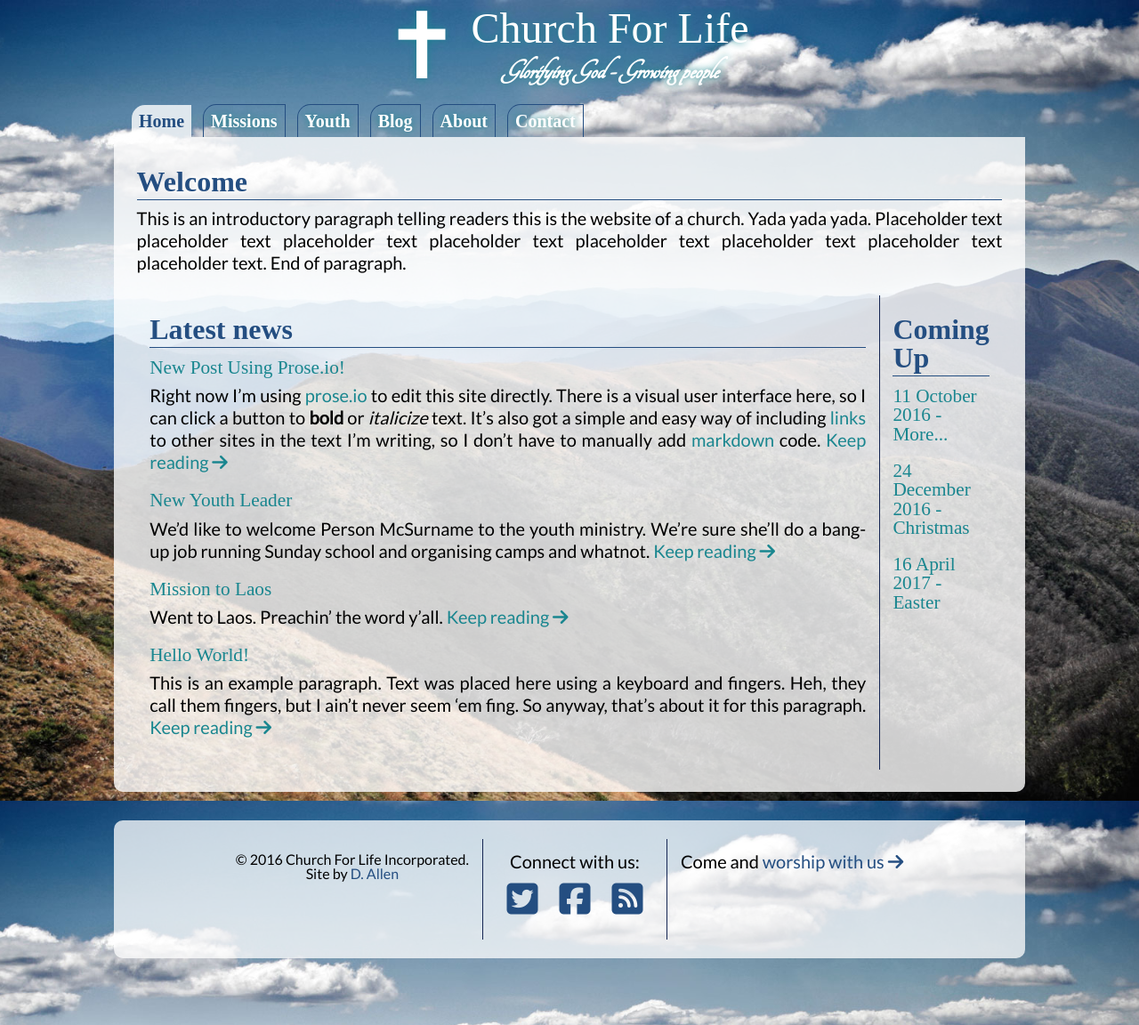
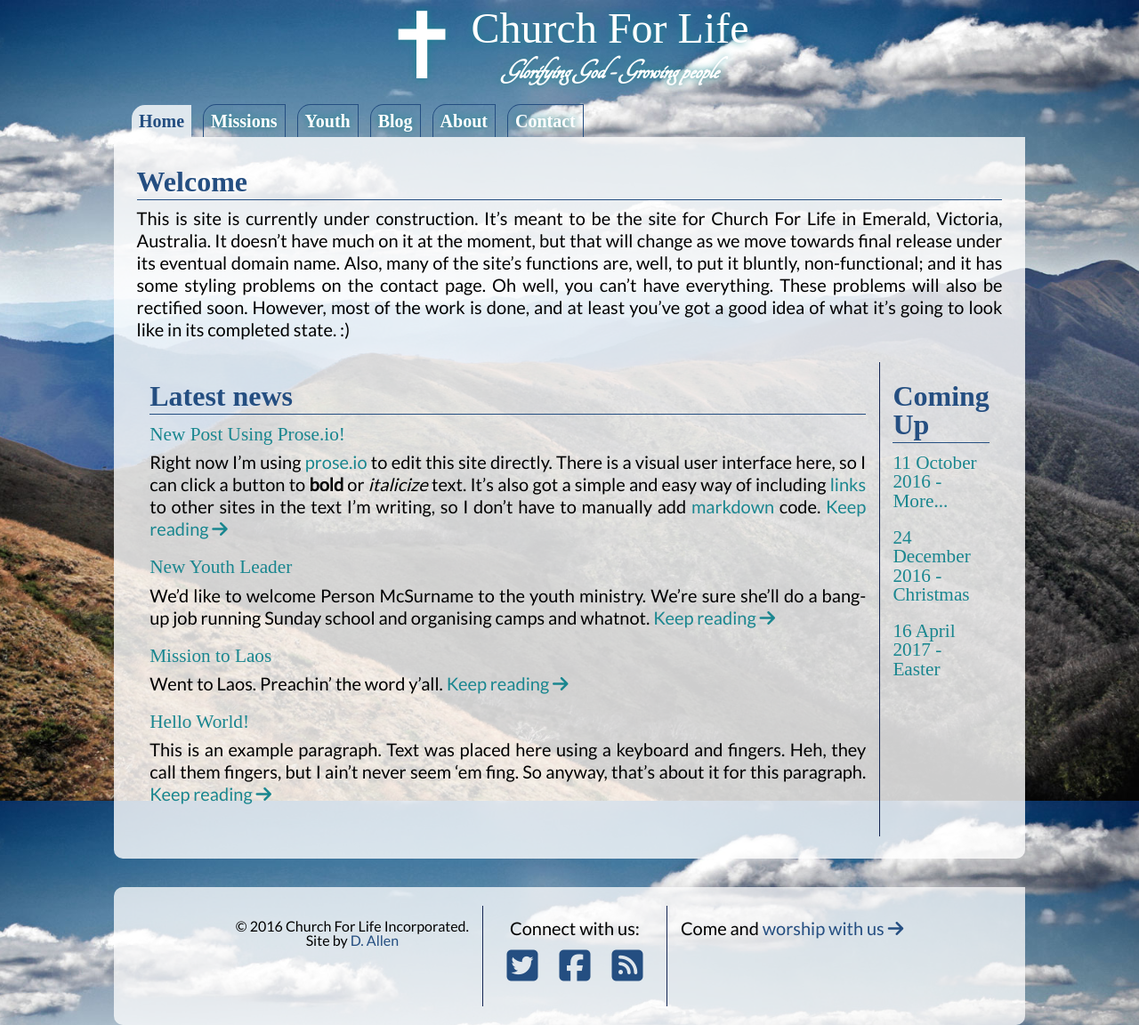
Before and after one commit to churchforlife/churchforlife.github.io, a Jekyll site: the page built from index.md, in a window 1280 px wide. Shown: the whole page at 89% size. Built offline with Jekyll 4.4.1, drawn with Linux system fonts in a browser that asks for light colours; nearby versions of some CDN libraries; some web fonts are replaced.

Commit message:
Update index.md

```diff
--- a/index.md
+++ b/index.md
@@ -6,7 +6,7 @@ navId: 10
 
 ## Welcome
 
-This is an introductory paragraph telling readers this is the website of a church. Yada yada yada. Placeholder text placeholder text placeholder text placeholder text placeholder text placeholder text placeholder text placeholder text. End of paragraph.
+This is site is currently under construction. It's meant to be the site for Church For Life in Emerald, Victoria, Australia. It doesn't have much on it at the moment, but that will change as we move towards final release under its eventual domain name. Also, many of the site's functions are, well, to put it bluntly, non-functional; and it has some styling problems on the contact page. Oh well, you can't have everything. These problems will also be rectified soon. However, most of the work is done, and at least you've got a good idea of what it's going to look like in its completed state. :)
 
 <!-- <div class="separator"></div> -->
 
```
